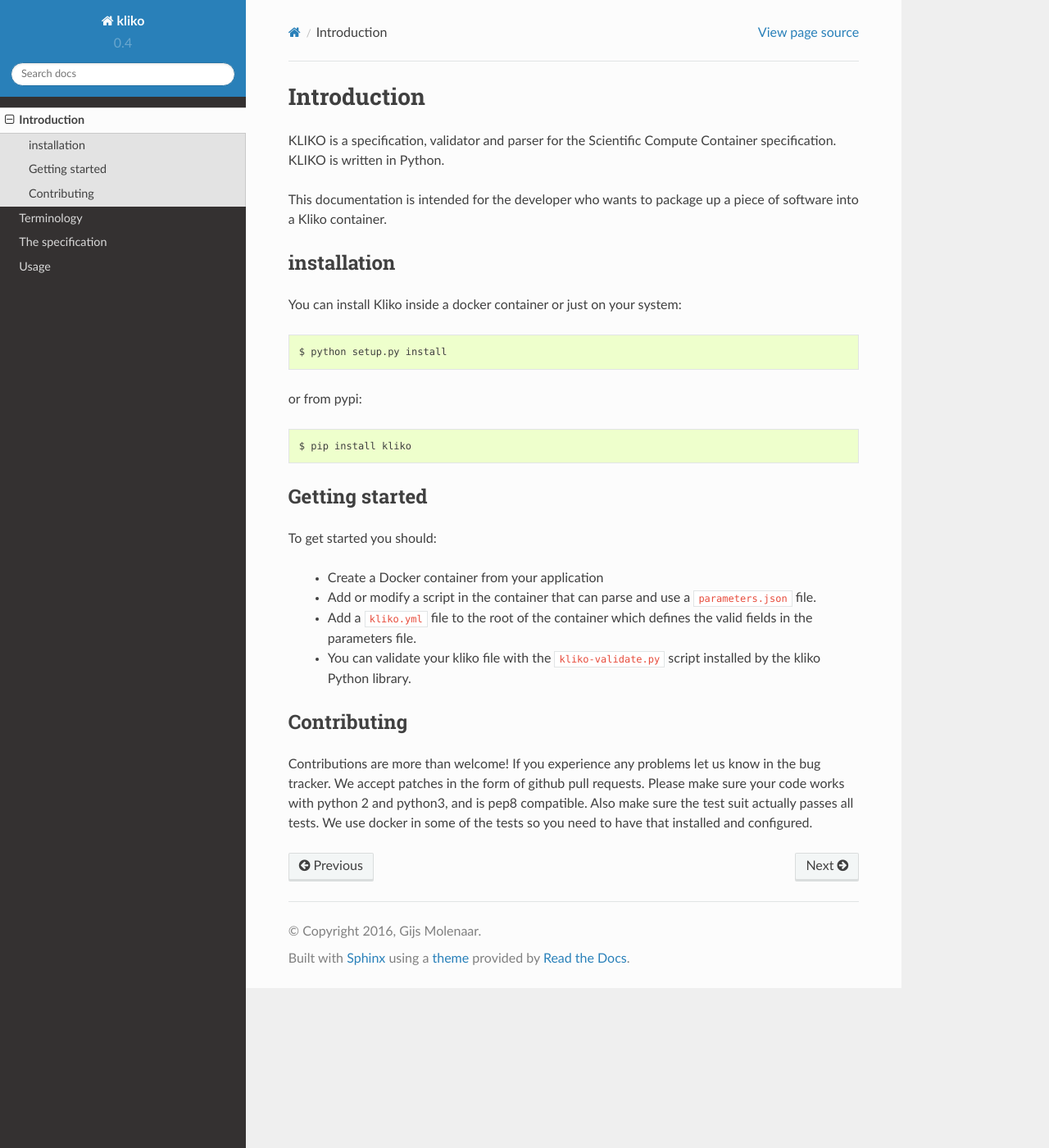
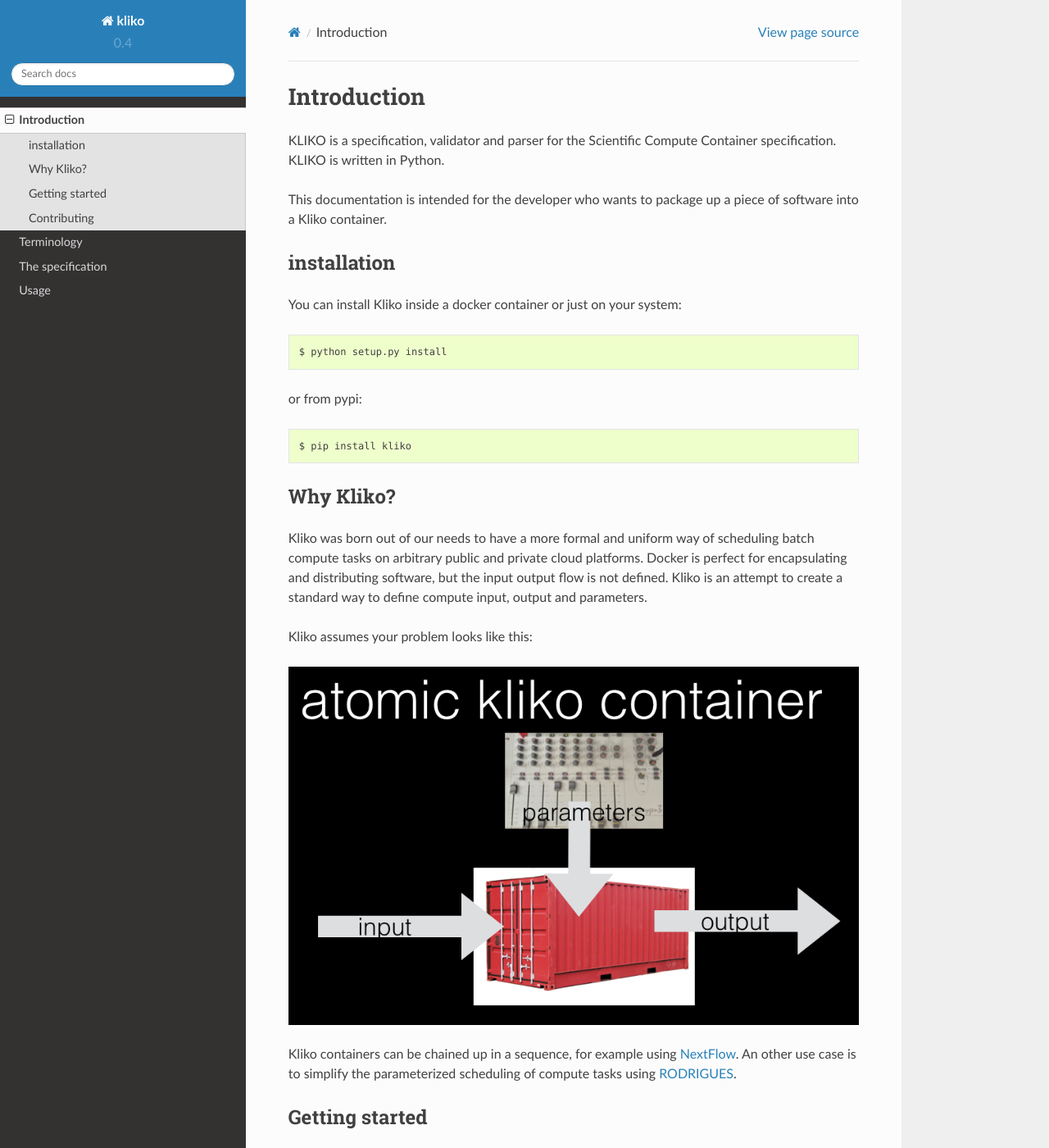
Before and after one commit to gijzelaerr/kliko, a Sphinx documentation site: the page built from doc/introduction.rst, in a window 1280 px wide and 1400 px high. Shown: the whole window at 82% size. Built offline with Sphinx 7.4.7 and the Read the Docs theme 2.0.0, drawn with Linux system fonts in a browser that asks for light colours.

Commit message:
add basic why section

```diff
--- a/doc/introduction.rst
+++ b/doc/introduction.rst
@@ -20,6 +20,23 @@ or from pypi::
     $ pip install kliko
 
 
+Why Kliko?
+==========
+
+Kliko was born out of our needs to have a more formal and uniform way of scheduling batch compute tasks on arbitrary
+public and private cloud platforms. Docker is perfect for encapsulating and distributing software, but the input
+output flow is not defined. Kliko is an attempt to create a standard way to define compute input, output and parameters.
+
+Kliko assumes your problem looks like this:
+
+.. image:: kliko.png
+
+Kliko containers can be chained up in a sequence, for example using `NextFlow <http://www.nextflow.io/>`_. An other
+use case is to simplify the parameterized scheduling of compute tasks using
+`RODRIGUES <https://github.com/ska-sa/rodrigues/>`_.
+
+
+
 Getting started
 ===============
 
```
Also changed, not shown: doc/kliko.png (added).
